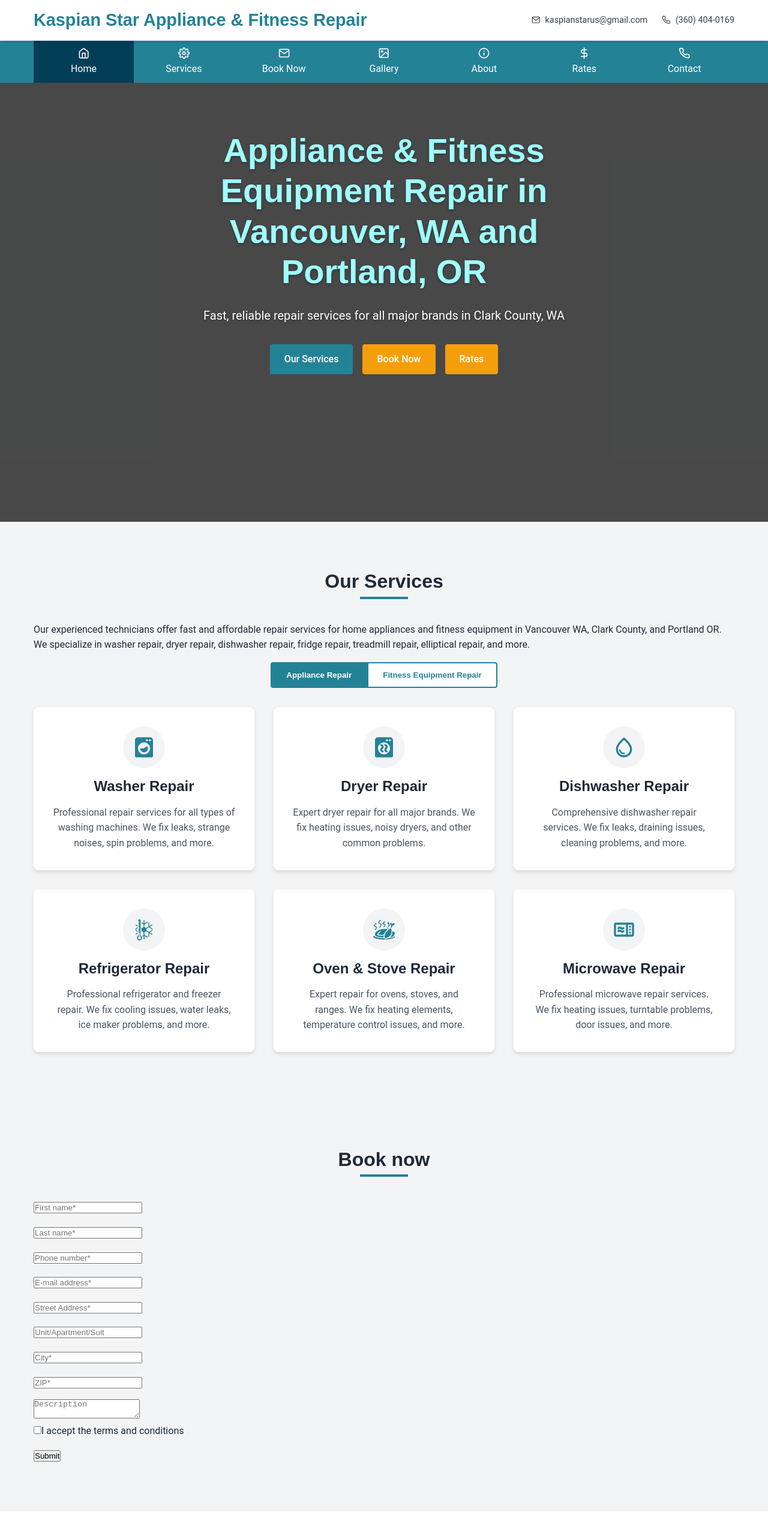
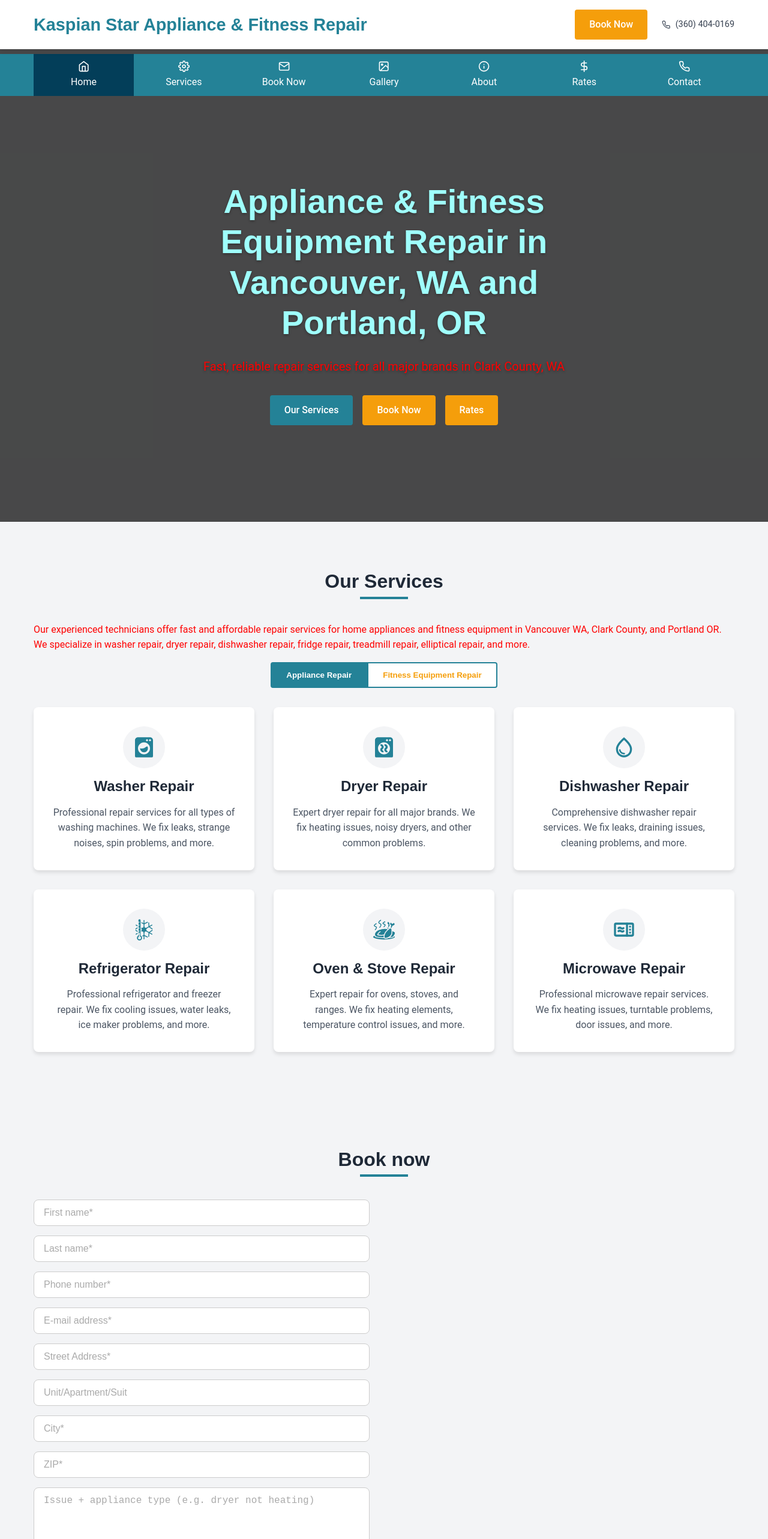
Before and after one commit to pdxserg/appliance-repair-spa, a React (Vite) app: page / in a window 1280 px wide. Shown: the top 2566 px of the page at 60% size. Built offline with nearby package versions, Linux system fonts and the light colour scheme.

Commit message:
fix: BookingForm.tsx style button Submit

```diff
--- a/src/components/BookingForm/BookingForm.module.css
+++ b/src/components/BookingForm/BookingForm.module.css
@@ -1,7 +1,12 @@
+
+
 .aboutSection {
     background-color: var(--gray-100);
 }
-
+p{
+    color: red;
+    margin-bottom: 5px;
+}
 .aboutContent {
     display: grid;
     grid-template-columns: 1fr 1fr;
@@ -9,35 +14,60 @@
     align-items: center;
 }
 
-.aboutText p {
-    margin-bottom: 1.5rem;
-    font-size: 1.1rem;
-    line-height: 1.7;
-    color: var(--gray-700);
+input {
+    width: 100%;
+    padding: 12px 16px;
+    font-size: 1rem;
+    border: 1px solid #ccc;
+    border-radius: 8px;
+    background-color: #fff;
+    transition: border-color 0.3s, box-shadow 0.3s;
 }
 
-.benefits {
-    display: grid;
-    grid-template-columns: 1fr 1fr;
-    gap: 1rem;
-    margin-top: 2rem;
+input:focus {
+    outline: none;
+    border-color: #007bff;
+    box-shadow: 0 0 0 3px rgba(0, 123, 255, 0.2);
 }
 
-.benefit {
-    display: flex;
-    align-items: center;
+input::placeholder {
+    color: #aaa;
 }
 
-.benefitIcon {
-    color: var(--success-color);
-    font-size: 1.5rem;
-    margin-right: 0.5rem;
+textarea{
+    width: 100%;
+    padding: 12px 16px;
+    font-size: 1rem;
+    border: 1px solid #ccc;
+    border-radius: 8px;
+    background-color: #fff;
+    transition: border-color 0.3s, box-shadow 0.3s;
+    min-height: 100px;
+}
+textarea::placeholder {
+    color: #aaa;
 }
 
-.aboutImage img {
-    width: 50%;
-    border-radius: 8px;
-    box-shadow: 0 5px 15px rgba(0, 0, 0, 0.1);
+/*submit button*/
+.submitButton {
+    padding: 10px 20px;
+    font-size: 16px;
+
+    border-radius: 5px;
+    transition: background 0.3s ease;
+    cursor: pointer;
+}
+
+.grey {
+    background-color: grey;
+}
+
+.blue {
+    background-color: #007bff;
+}
+
+.green {
+    background-color: #4eff78;
 }
 
 @media (max-width: 768px) {
@@ -48,4 +78,37 @@
     .aboutImage {
         order: -1;
     }
+    input {
+        width: 100%;
+        padding: 12px 16px;
+        font-size: 1rem;
+        border: 1px solid #ccc;
+        border-radius: 8px;
+        background-color: #fff;
+        transition: border-color 0.3s, box-shadow 0.3s;
+    }
+
+    input:focus {
+        outline: none;
+        border-color: #007bff;
+        box-shadow: 0 0 0 3px rgba(0, 123, 255, 0.2);
+    }
+
+    input::placeholder {
+        color: #aaa;
+    }
+    /*input  {*/
+    /*    width: 100%;*/
+    /*    height: 2rem;*/
+    /*}*/
+    textarea{
+        width: 100%;
+        padding: 12px 16px;
+        font-size: 1rem;
+        border: 1px solid #ccc;
+        border-radius: 8px;
+        background-color: #fff;
+        transition: border-color 0.3s, box-shadow 0.3s;
+        min-height: 100px;
+    }
 }
--- a/src/components/BookingForm/BookingForm.tsx
+++ b/src/components/BookingForm/BookingForm.tsx
@@ -1,13 +1,17 @@
 import styles from './BookingForm.module.css';
 import {useForm} from 'react-hook-form'
+import {useState} from "react";
 
 const BookingForm = () => {
 	const {
 		register,
 		handleSubmit,
 		setValue,
+
 		formState: {errors}
 	} = useForm()
+	const [isSubmitted, setIsSubmitted] = useState(false);
+
 
 	return (
 		<section
@@ -20,7 +24,9 @@ const BookingForm = () => {
 					<div>
 						<form onSubmit={handleSubmit((data) => {
 							console.log(data)
+							setIsSubmitted(true)
 						})}>
+
 							<input placeholder="First name*"
 							       {...register('firstName',
 								       {
@@ -61,7 +67,7 @@ const BookingForm = () => {
 								       setValue('lastName', cleaned, {shouldValidate: true});
 							       }}
 							/>
-							<p>{errors.firstName?.message?.toString()}</p>
+							<p>{errors.lastName?.message?.toString()}</p>
 
 							<input type="tel"
 							       placeholder="Phone number*"
@@ -168,21 +174,35 @@ const BookingForm = () => {
 							       )} />
 							<p>{errors.zip?.message?.toString()}</p>
 
-							<textarea placeholder="Description"
+							<textarea placeholder="Issue + appliance type (e.g. dryer not heating)"
 							          {...register('description',
 								          {maxLength: 500}
 							          )} />
 							<br/>
 							<label>
-								<input
-									type="checkbox"
-									{...register('terms', {required: 'You must accept the terms'})}
+								<input style={{width: 30, height: 30}}
+								       type="checkbox"
+								       {...register('terms', {required: 'You must accept the terms'})}
 								/>
-								I accept the terms and conditions
+								I agree to receive texts. Msg & data rates may apply.
 							</label>
 							<p>{errors.terms?.message?.toString()}</p>
 
-							<input type="submit"/>
+							<input
+								type="submit"
+								className={`${styles.submitButton} ${
+									isSubmitted
+										? styles.green
+										: Object.keys(errors).length > 0
+											? styles.grey
+											: styles.blue
+								}`}
+								value={
+									isSubmitted
+										? 'Your data sent successfully'
+										: 'Submit'
+								}
+							/>
 						</form>
 
 					</div>
--- a/src/components/Header/Header.module.css
+++ b/src/components/Header/Header.module.css
@@ -64,7 +64,45 @@
 .mobileTitle {
     display: none;
 }
+.shiny {
+    position: relative;
+    overflow: hidden;
+}
 
+/*.shiny::before {*/
+/*    content: "";*/
+/*    position: absolute;*/
+/*    top: 0;*/
+/*    left: -100%;*/
+/*    height: 100%;*/
+/*    width: 50%;*/
+/*    background: linear-gradient(*/
+/*            to right,*/
+/*            transparent,*/
+/*            rgba(255, 255, 255, 0.4),*/
+/*            transparent*/
+/*    );*/
+/*    animation: shine 5s infinite;*/
+/*}*/
+
+/*@keyframes shine {*/
+/*    0% {*/
+/*        left: -100%;*/
+/*    }*/
+/*    100% {*/
+/*        left: 150%;*/
+/*    }*/
+/*}*/
+
+
+/*@keyframes shine {*/
+/*    0% {*/
+/*        left: -100%;*/
+/*    }*/
+/*    100% {*/
+/*        left: 100%;*/
+/*    }*/
+/*}*/
 
 
 @media (max-width: 768px) {
@@ -75,10 +113,14 @@
     .mobileTitle {
         display: block;
     }
+    .shiny {
+        padding: 0.5rem 1rem;
+        font-size: 0.875rem;
+    }
 
     .contactInfo {
         /* Changed from display: none to keep it visible */
-        gap: 3rem;
+        gap: 1rem;
     }
 
     .contactText {
--- a/src/components/Header/Header.tsx
+++ b/src/components/Header/Header.tsx
@@ -1,7 +1,8 @@
 
 
-import { FiMenu, FiX, FiPhone, FiMail } from 'react-icons/fi';
+import { FiMenu, FiX, FiPhone } from 'react-icons/fi';
 import styles from './Header.module.css';
+import ScrollLinkWrapper from "../LinkScroll.tsx";
 
 
 interface HeaderProps {
@@ -22,10 +23,21 @@ const Header = ({ isScrolled, isNavOpen, toggleNav }: HeaderProps) => {
 				</div>
 
 				<div className={styles.contactInfo}>
-					<a href="mailto:kaspianstarus@gmail.com" className={styles.contactItem}>
-						<FiMail className={styles.icon}/>
-						<span className={styles.contactText}>kaspianstarus@gmail.com</span>
-					</a>
+					<ScrollLinkWrapper
+						to="bookingForm"
+						spy={true}
+						smooth={true}
+						offset={-70}
+						duration={500}
+						// className="btn btn-secondary"
+						className={`btn btn-secondary ${styles.shiny}`}
+					>
+						Book Now
+					</ScrollLinkWrapper>
+					{/*<a href="mailto:kaspianstarus@gmail.com" className={styles.contactItem}>*/}
+					{/*	<FiMail className={styles.icon}/>*/}
+					{/*	<span className={styles.contactText}>kaspianstarus@gmail.com</span>*/}
+					{/*</a>*/}
 					<a href="tel:+13604040169" className={styles.contactItem}>
 						<FiPhone className={styles.icon}/>
 						<span className={styles.contactText}>(360) 404-0169</span>
--- a/src/components/Hero/Hero.module.css
+++ b/src/components/Hero/Hero.module.css
@@ -58,6 +58,11 @@
     justify-content: center;
 }
 
+@media (max-height: 800px) {
+    .heroContent  {
+        margin-top: 170px;
+    }
+}
 @media (max-width: 768px) {
     .heroContent h1 {
         font-size: 2.5rem;
--- a/src/components/LinkScroll.tsx
+++ b/src/components/LinkScroll.tsx
@@ -8,7 +8,7 @@ const ScrollLinkWrapper = forwardRef<HTMLAnchorElement, LinkProps>((props, ref)
 	// Cast the component to any to bypass TypeScript's strict checking
 	const ScrollLinkComponent = ScrollLink as any;
 
-	return <ScrollLinkComponent {...props} innerRef={ref} />;
+	return <ScrollLinkComponent {...props} innerref={ref} />;
 });
 
 ScrollLinkWrapper.displayName = 'ScrollLinkWrapper';
--- a/src/components/Navbar/Navbar.module.css
+++ b/src/components/Navbar/Navbar.module.css
@@ -61,7 +61,7 @@
 @media (min-width: 769px) {
     .navbar {
         position: sticky;
-        top: 68px; /* Height of header */
+        top: 90px; /* Height of header */
         transform: translateY(0);
         z-index: 900;
     }
--- a/src/components/Services/Services.module.css
+++ b/src/components/Services/Services.module.css
@@ -10,10 +10,11 @@
 }
 
 .tabButton {
+
     padding: 0.75rem 1.5rem;
     background-color: white;
     border: 2px solid var(--primary-color);
-    color: var(--primary-color);
+    color: var(--secondary-color);
     font-weight: 600;
     cursor: pointer;
     transition: all 0.3s;
@@ -25,6 +26,7 @@
 
 .tabButton:last-child {
     border-radius: 0 4px 4px 0;
+
 }
 
 .tabButton.active {
```
